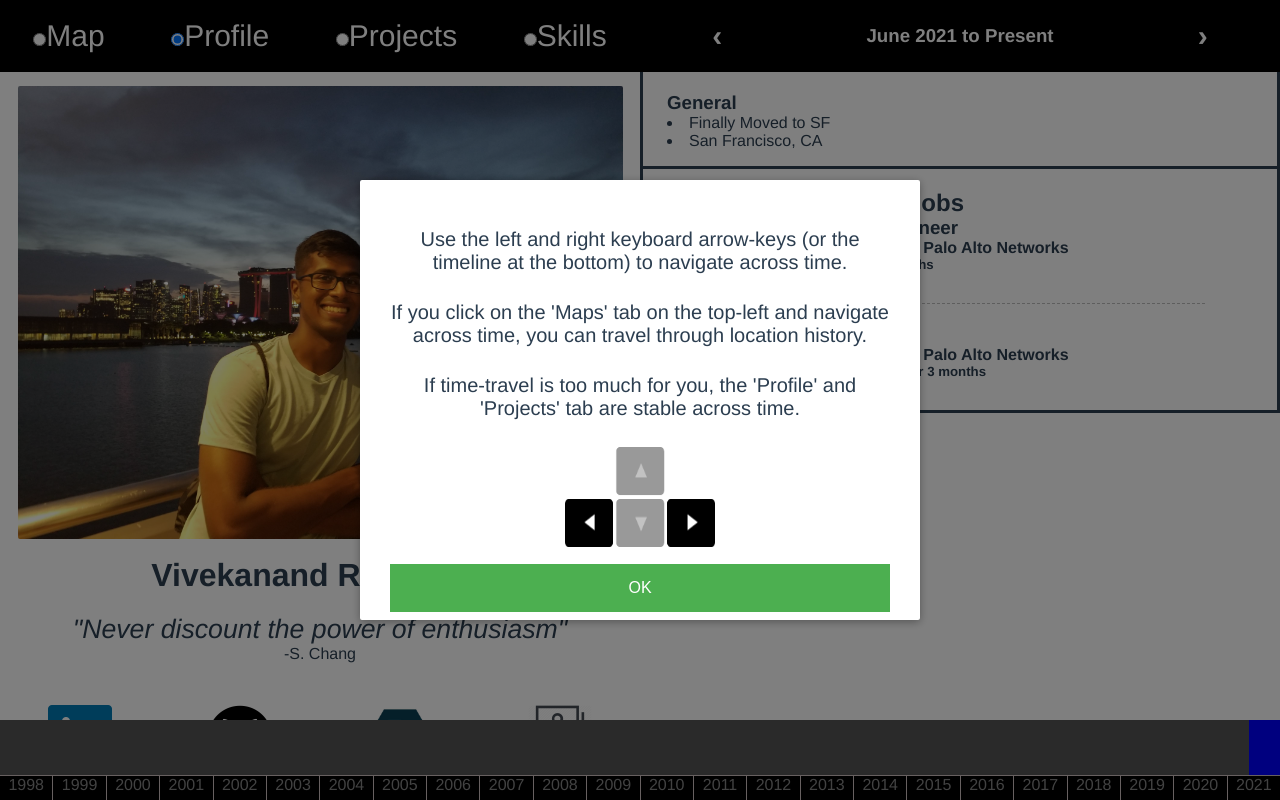
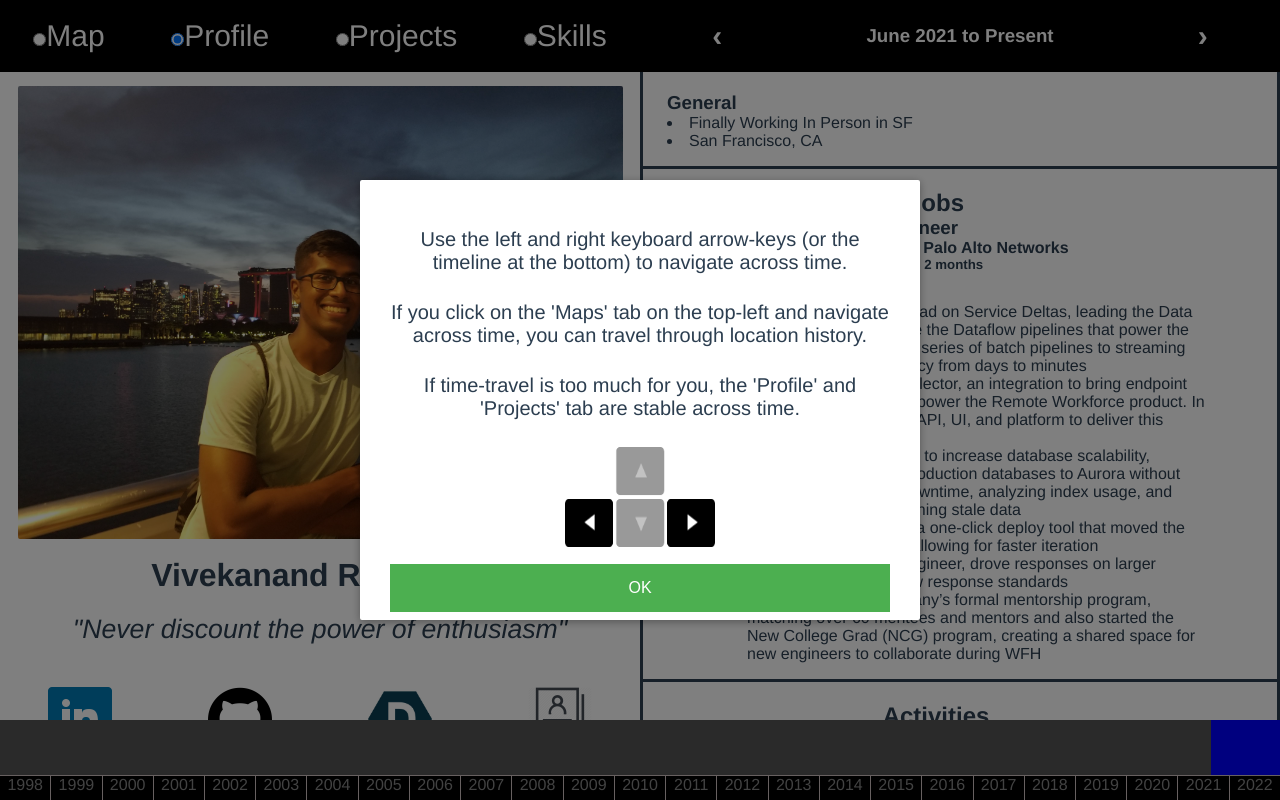
Before and after one commit to vivekraja07/lifeMapper, a Vue app: page / in a window 1280 px wide. Built offline with nearby package versions, Linux system fonts and the light colour scheme; what vue-mq would draw is missing.

Commit message:
update data

```diff
--- a/src/components/Timeline.vue
+++ b/src/components/Timeline.vue
@@ -31,6 +31,7 @@
             <li>2019</li>
             <li>2020</li>
             <li>2021</li>
+            <li>2022</li>
         </ul>
     </div>
 </template>
@@ -48,7 +49,7 @@ export default {
       'activeSet'
     ]),
     getWidth (beg, finish) {
-      var total = '276' // = 12 * 23
+      var total = '286' // = 12 * 23 + 10
       var start = this.getAsMonth(beg)
       var end = this.getAsMonth(finish)
       var numMonths = (end[1] - start[1]) * 12 + (end[0] - start[0] + 1)
--- a/src/components/leftSide/Profile.vue
+++ b/src/components/leftSide/Profile.vue
@@ -7,7 +7,6 @@
       <h1> Vivekanand Rajasekar </h1>
       <blockquote>
         <p>"Never discount the power of enthusiasm"</p>
-        <footer>-S. Chang</footer>
         </blockquote>
       <br>
       <div class = "icons">
--- a/src/data/data.json
+++ b/src/data/data.json
@@ -1733,8 +1733,16 @@
         "title": "Software Engineer",
         "name": "Expanse - Acquired by Palo Alto Networks",
         "icon": "expanse.jpeg",
-        "range": "Aug 2020 - Present • 1 year 6 months",
-        "location": "San Francisco, CA"
+        "range": "Aug 2020 - Present • 2 years 2 months",
+        "location": "San Francisco, CA",
+        "details": [
+          "Served as the tech lead on Service Deltas, leading the Data Platform team to migrate the Dataflow pipelines that power the Expanse product from a series of batch pipelines to streaming ones, reducing the latency from days to minutes",
+          "Created the XDR Collector, an integration to bring endpoint data into Expander and power the Remote Workforce product. In addition, worked on the API, UI, and platform to deliver this feature successfully",
+          "Led cross-team effort to increase database scalability, upgrading our largest production databases to Aurora without incident or significant downtime, analyzing index usage, and creating patterns for pruning stale data",
+          "Created Tycho-Ops, a one-click deploy tool that moved the team to daily releases, allowing for faster iteration",
+          "As the L2 On-Call engineer, drove responses on larger incidents and set up new response standards",
+          "Organized the company’s formal mentorship program, matching over 60 mentees and mentors and also started the New College Grad (NCG) program, creating a shared space for new engineers to collaborate during WFH"
+        ]
       }],
       "CLanguages": [
         {
@@ -1809,27 +1817,36 @@
 
     "June 2021 to Present": {
     "start": "June-2021",
-    "end": "December-2021",
+    "end": "September-2022",
     "loc": [37.79136573465197, -122.39794588682582],
     "zoom": 15,
     "info": {
       "General": {
-        "title": "Finally Moved to SF",
+        "title": "Finally Working In Person in SF",
         "Location": "San Francisco, CA"
       },
       "Jobs": [{
         "title": "Staff Software Engineer",
         "name": "Expanse - Acquired by Palo Alto Networks",
         "icon": "expanse.jpeg",
-        "range": "Oct 2021 - Present • 4 months",
-        "location": "San Francisco, CA"
-      },
-        {
-          "title": "Software Engineer",
-          "name": "Expanse - Acquired by Palo Alto Networks",
-          "icon": "expanse.jpeg",
-          "range": "Aug 2020 - Oct 2021 • 1 year 3 months",
-          "location": "San Francisco, CA"
+        "range": "Oct 2021 - Present • 2 years 2 months",
+        "location": "San Francisco, CA",
+          "details": [
+            "Served as the tech lead on Service Deltas, leading the Data Platform team to migrate the Dataflow pipelines that power the Expanse product from a series of batch pipelines to streaming ones, reducing the latency from days to minutes",
+            "Created the XDR Collector, an integration to bring endpoint data into Expander and power the Remote Workforce product. In addition, worked on the API, UI, and platform to deliver this feature successfully",
+            "Led cross-team effort to increase database scalability, upgrading our largest production databases to Aurora without incident or significant downtime, analyzing index usage, and creating patterns for pruning stale data",
+            "Created Tycho-Ops, a one-click deploy tool that moved the team to daily releases, allowing for faster iteration",
+            "As the L2 On-Call engineer, drove responses on larger incidents and set up new response standards",
+            "Organized the company’s formal mentorship program, matching over 60 mentees and mentors and also started the New College Grad (NCG) program, creating a shared space for new engineers to collaborate during WFH"
+          ]
+        }],
+        "Activities": [{
+          "title": "AIF Bay Area Young Professionals",
+          "icon": "aif.png",
+          "name": "Community Outreach Lead",
+          "details": [
+            "Leading a team of dedicated volunteers to partner with local businesses to raise funds for the underprivileged"
+          ]
         }],
       "CLanguages": [
         {
@@ -1838,7 +1855,7 @@
         },
         {
           "name": "Google Dataflow",
-          "skill": "80%"
+          "skill": "90%"
         },
         {
           "name": "Vue.js",
```
Also changed, not shown: src/assets/icons/aif.png (added), 1 other file (tests, documents, lock files or other folders).
